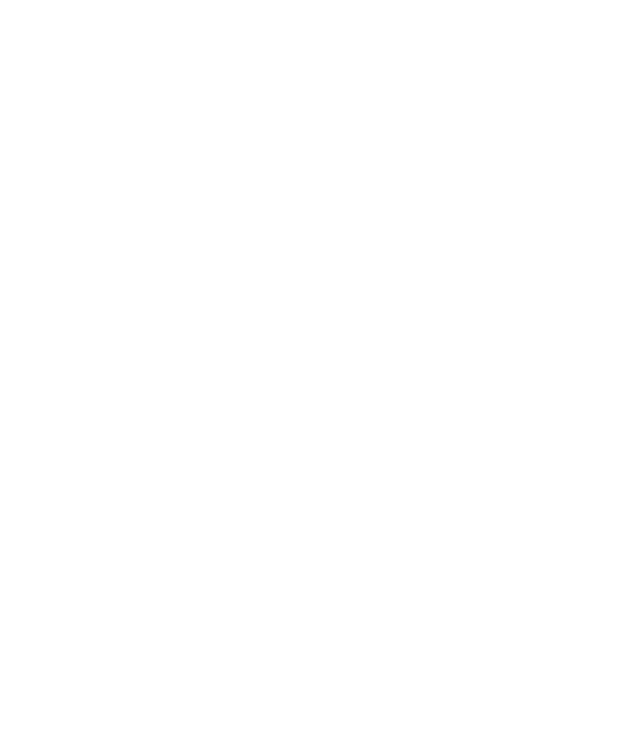
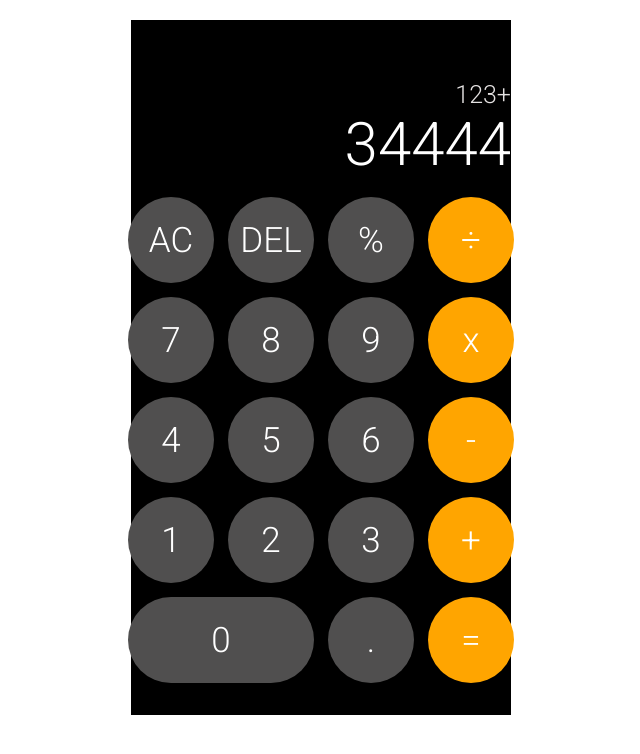
Before and after one commit to S4BIN/calculator, a plain HTML site: page index.html in a window 1280 px wide. Shown: the whole page, without its empty margins (319-959 px from the left). Drawn offline with Linux system fonts and the light colour scheme.

Commit message:
index.html and main.js and style.css and script.js

```diff
--- a/index.html
+++ b/index.html
@@ -5,10 +5,36 @@
     <meta http-equiv="X-UA-Compatible" content="IE=edge">
     <meta name="viewport" content="width=device-width, initial-scale=1.0">
     <title>Calculator</title>
+    <link rel="stylesheet" href="./style.css">
+    <script src="./script.js" defer></script>
 </head>
 <body>
     <main>
-
+        <div class="calculator-grid">
+            <div class="output">
+                <div class="previous-operand">123+</div>
+                <div class="current-operand">34444</div>
+            </div>
+            <button>AC</button>
+            <button>DEL</button>
+            <button>%</button>
+            <button id="divide">÷</button>
+            <button>7</button>
+            <button>8</button>
+            <button>9</button>
+            <button id="times">x</button>
+            <button>4</button>
+            <button>5</button>
+            <button>6</button>
+            <button id="minus">-</button>
+            <button>1</button>
+            <button>2</button>
+            <button>3</button>
+            <button id="plus">+</button>
+            <button class="zero">0</button>
+            <button>.</button>
+            <button id="equal">=</button>
+        </div>
     </main>
 </body>
 </html>
--- a/style.css
+++ b/style.css
@@ -0,0 +1,74 @@
+@import url('https://fonts.googleapis.com/css2?family=Roboto:wght@300&display=swap');
+
+*, *::before, *::after {
+    box-sizing: border-box;
+    font-family: Roboto, sans-serif;
+    font-weight: normal;
+}
+
+body {
+    padding: 0;
+    margin: 0;
+}
+
+.calculator-grid {
+    background-color: black;
+    margin: 20px 450px 50px;
+    padding-top: 50px;
+    padding-bottom: 25px;
+    display: grid;
+    justify-content: center;
+    align-content: center;
+    min-height: 100hv;
+    grid-template-columns: repeat(4, 100px);
+    grid-template-rows: minmax(120px, auto) repeat(5, 100px);
+}
+
+.calculator-grid > button {
+    cursor: pointer;
+    color: white;
+    background-color: rgb(80, 79, 79);
+    font-size: 35px;
+    border: none;
+    border-radius: 50px;
+    padding: 20px 0 20px;
+    margin: 7px;
+}
+
+.calculator-grid > button:hover {
+    background-color: white;
+    color: black;
+}
+
+.zero {
+    grid-column: span 2;
+}
+
+.output {
+    grid-column: 1 / -1;
+    color: white;
+    display: flex;
+    align-items: flex-end;
+    justify-content: space-around;
+    flex-direction: column;
+    padding: 10px;
+    word-wrap: break-word;
+    word-break: break-all;
+}
+
+.output .previous-operand {
+    color: rgb(228, 225, 225);
+    font-size: 25px;
+}
+
+.output .current-operand {
+    font-size: 60px;
+}
+
+#divide,
+#minus,
+#times,
+#plus,
+#equal {
+    background-color: orange;
+}
```
Also changed, not shown: main.js (deleted), script.js (added).
